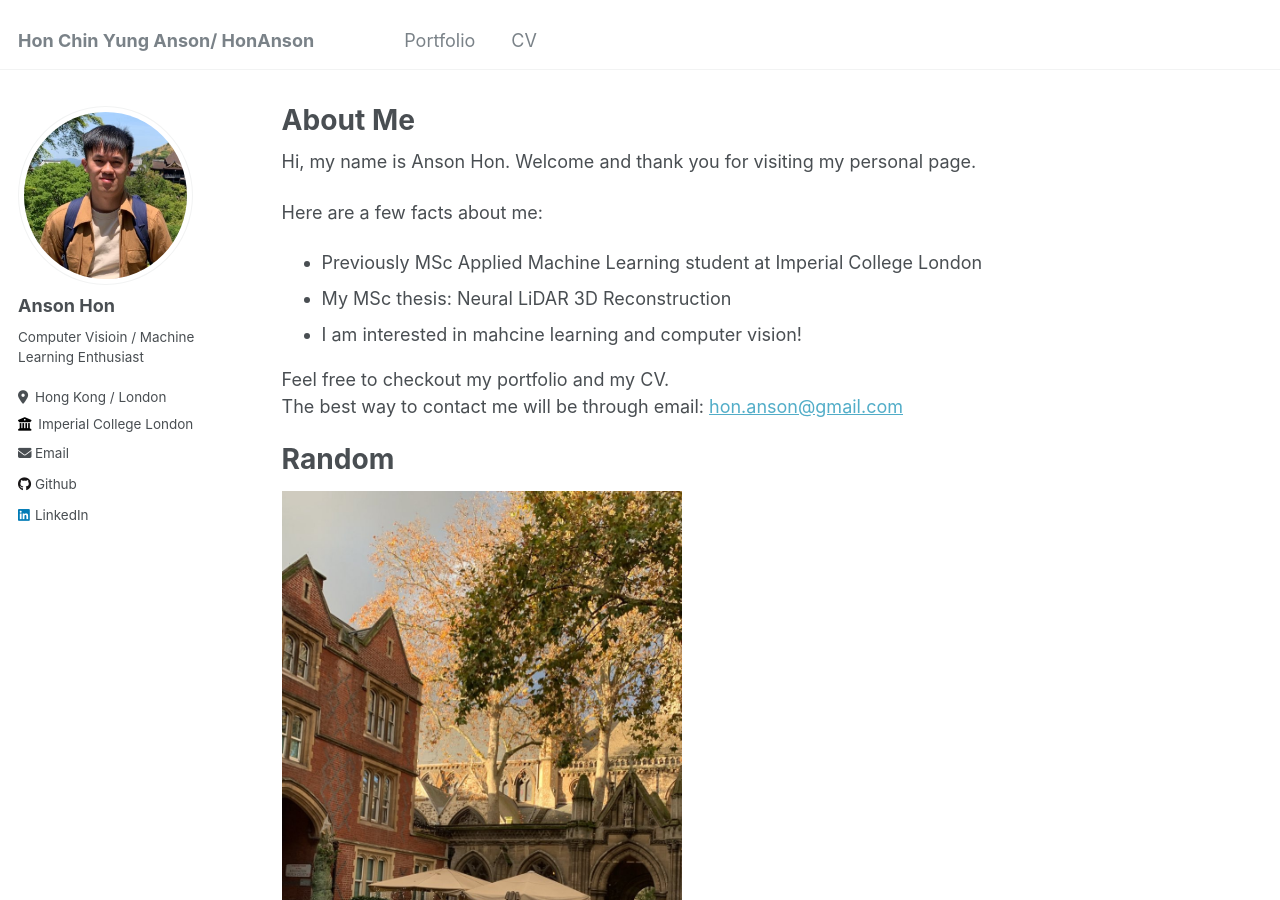
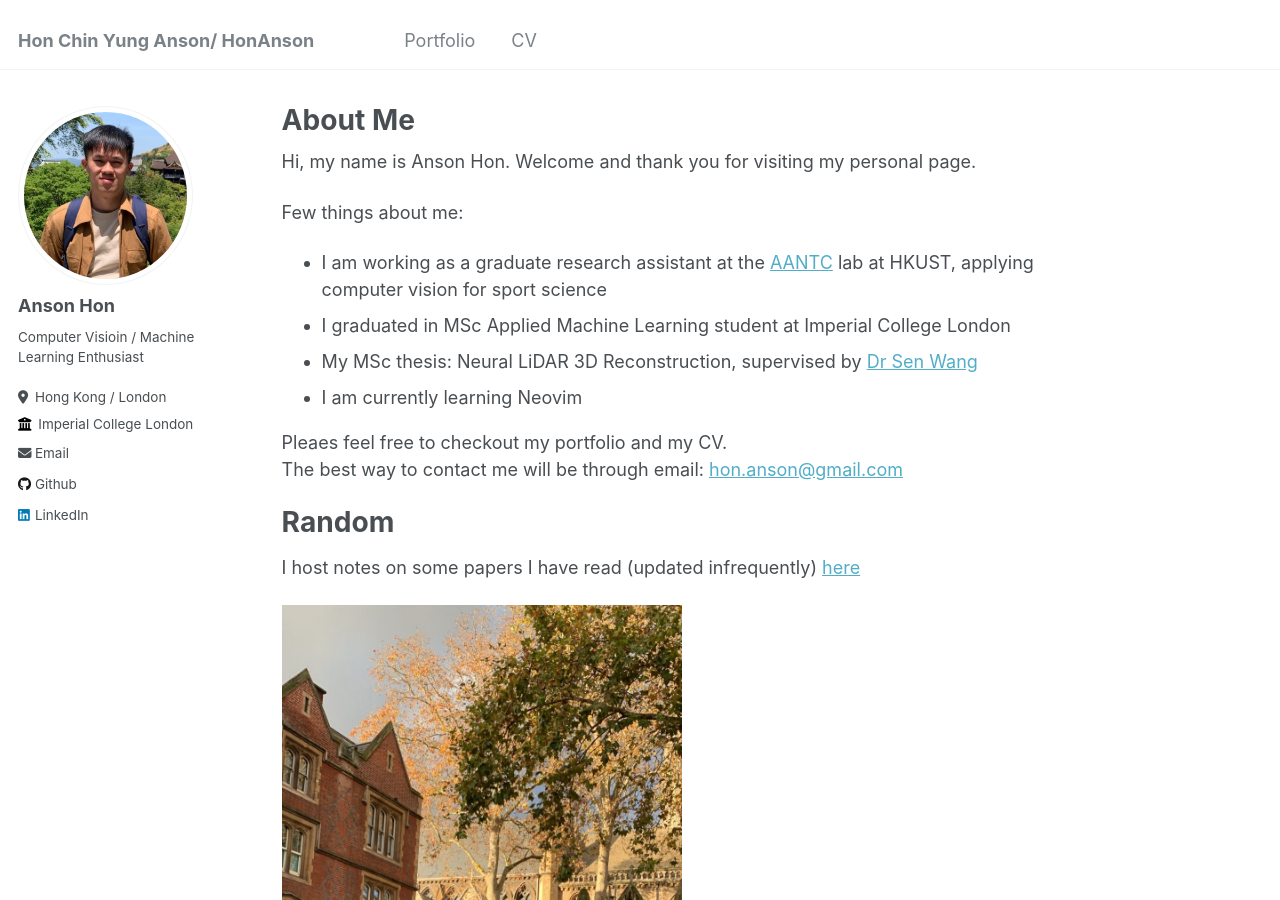
Before and after one commit to HonAnson/HonAnson.github.io, a Jekyll site: the page built from _pages/about.md, in a window 1280 px wide and 900 px high. Built offline with Jekyll 4.4.1, drawn with Linux system fonts in a browser that asks for light colours.

Commit message:
Updated about.md

```diff
--- a/_pages/about.md
+++ b/_pages/about.md
@@ -8,21 +8,19 @@ redirect_from:
 ---
 Hi, my name is Anson Hon. Welcome and thank you for visiting my personal page.
 
-Here are a few facts about me:
-- Previously MSc Applied Machine Learning student at Imperial College London
-- My MSc thesis: Neural LiDAR 3D Reconstruction
-- I am interested in mahcine learning and computer vision!
+Few things about me:
+- I am working as a graduate research assistant at the [AANTC](https://aantc.ust.hk/) lab at HKUST, applying computer vision for sport science
+- I graduated in MSc Applied Machine Learning student at Imperial College London
+- My MSc thesis: Neural LiDAR 3D Reconstruction, supervised by [Dr Sen Wang](https://scholar.google.co.uk/citations?user=vkY0jxEAAAAJ&hl=en)
+- I am currently learning Neovim
 
-Feel free to checkout my portfolio and my CV.
-The best way to contact me will be through email: [hon.anson@gmail.com](hon.anson@gmail.com)
-
-
-
-
+Pleaes feel free to checkout my portfolio and my CV.
+The best way to contact me will be through email:  <a href="mailto:hon.anson@gmail.com">hon.anson@gmail.com</a>
 
 
 
 # Random
+I host notes on some papers I have read (updated infrequently) [here](https://drive.google.com/drive/folders/1RCtjoMyA_l3nHP6UE3Vss8oZnBhMVF7s?usp=sharing)
 
 <img src="images/random/flowershop.jpeg" alt="flowershop" width="400"/>
 
```
Also changed, not shown: _pages/cv.md (+1 -0 lines).
